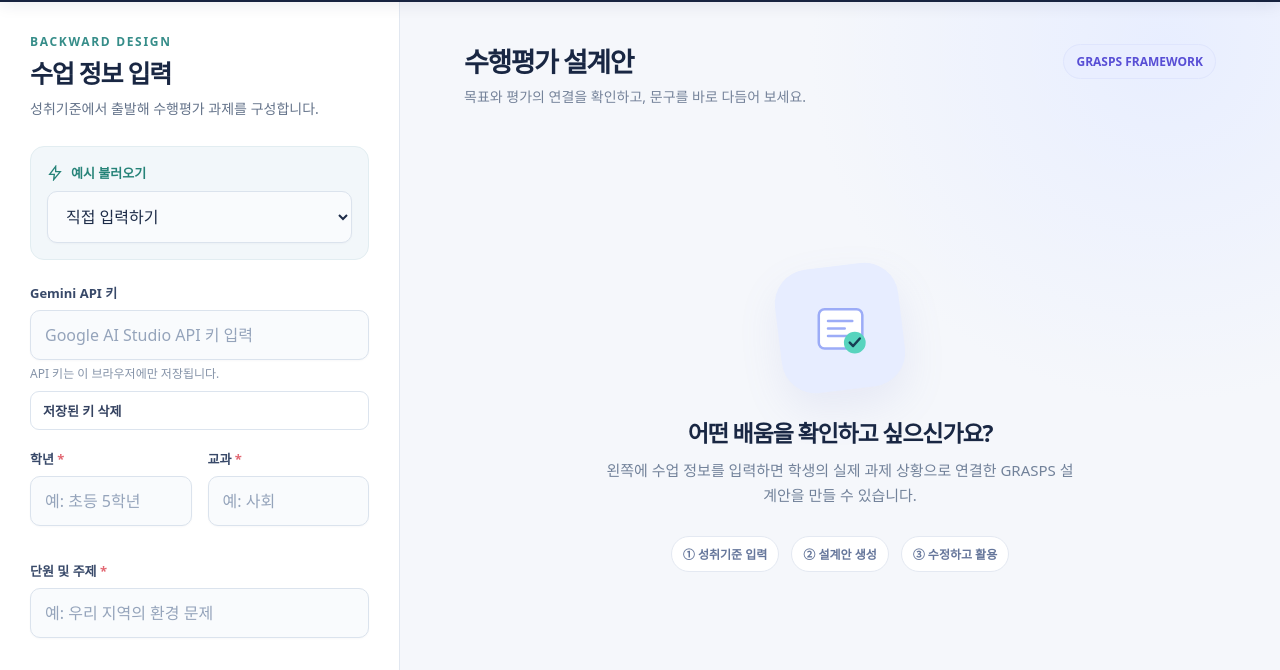
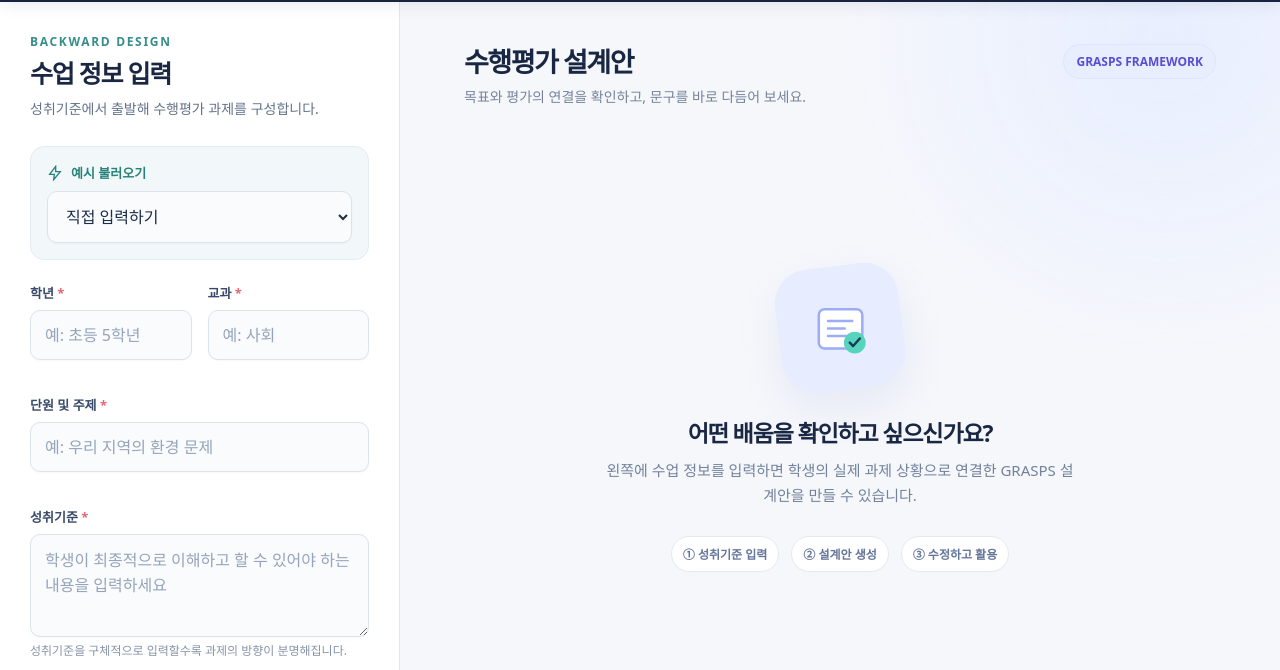
Before and after one commit to alhyun308-wq/grasps-helper, a plain HTML site: page index.html in a window 1280 px wide. Shown: the part 70-740 px from the top of the page. Drawn offline with Linux system fonts and the light colour scheme.

Commit message:
Remove API key field and redact saved key from copied results

```diff
--- a/index.html
+++ b/index.html
@@ -52,7 +52,6 @@
         <p class="eyebrow">BACKWARD DESIGN</p><h2 class="form-title" id="form-title">수업 정보 입력</h2><p class="form-desc">성취기준에서 출발해 수행평가 과제를 구성합니다.</p>
         <div class="template-box"><label class="template-label" for="template"><svg viewBox="0 0 24 24" fill="none" stroke="currentColor" stroke-width="2" aria-hidden="true"><path d="m13 2-9 12h7l-1 8 10-12h-7z"></path></svg>예시 불러오기</label><select id="template"><option value="">직접 입력하기</option><option value="social">초등 사회 · 지역 문제</option><option value="science">초등 과학 · 생태계</option><option value="language">중등 국어 · 주장하는 글</option></select></div>
         <form id="design-form" novalidate="">
-<div class="field full"><label for="gemini-key">Gemini API 키</label><input id="gemini-key" type="password" autocomplete="off" placeholder="Google AI Studio API 키 입력"><p class="hint">API 키는 이 브라우저에만 저장됩니다.</p><button id="clear-api-key" class="action" type="button">저장된 키 삭제</button></div>
           <div class="form-grid"><div class="field"><label for="grade">학년 <em>*</em></label><input id="grade" name="grade" placeholder="예: 초등 5학년" autocomplete="off" maxlength="40" required=""></div><div class="field"><label for="subject">교과 <em>*</em></label><input id="subject" name="subject" placeholder="예: 사회" autocomplete="off" maxlength="60" required=""></div>
           <div class="field full"><label for="topic">단원 및 주제 <em>*</em></label><input id="topic" name="topic" placeholder="예: 우리 지역의 환경 문제" autocomplete="off" maxlength="160" required=""></div>
           <div class="field full"><label for="standard">성취기준 <em>*</em></label><textarea id="standard" name="standard" placeholder="학생이 최종적으로 이해하고 할 수 있어야 하는 내용을 입력하세요" maxlength="1600" required=""></textarea><p class="hint">성취기준을 구체적으로 입력할수록 과제의 방향이 분명해집니다.</p></div>
@@ -96,13 +95,11 @@
       function fitResultText(){if(!window.matchMedia('(max-width: 760px)').matches)return;document.querySelectorAll('#result textarea').forEach(area=>{area.style.height='auto';area.style.height=`${area.scrollHeight+2}px`})}
       $('result').addEventListener('input',fitResultText);
       window.addEventListener('resize',()=>{document.querySelectorAll('#result textarea').forEach(area=>area.style.height='');fitResultText()});
-      const keyField=$('gemini-key');
-      try{keyField.value=localStorage.getItem('grasps-gemini-key')||''}catch{}
-      keyField.addEventListener('change',()=>{try{localStorage.setItem('grasps-gemini-key',keyField.value.trim())}catch{}});
-      $('clear-api-key').addEventListener('click',()=>{keyField.value='';try{localStorage.removeItem('grasps-gemini-key')}catch{};announce('저장된 키를 삭제했습니다.')});
+      const getApiKey=()=>{try{return (localStorage.getItem('grasps-gemini-key')||'').trim()}catch{return ''}};
+      const redactSecrets=(text)=>{const key=getApiKey();return key?String(text).split(key).join('[API 키 비공개]'):String(text)};
       async function generate(data){
-        const key=keyField.value.trim();
-        if(!key)throw new Error('Gemini API 키를 먼저 입력하세요.');
+        const key=getApiKey();
+        if(!key)throw new Error('이 브라우저에는 API 연결이 설정되어 있지 않습니다. 관리자에게 문의하세요.');
         try{localStorage.setItem('grasps-gemini-key',key)}catch{}
         const prompt='한국의 수행평가 전문교사로서 GRASPS 설계안을 작성하세요. 한국어 JSON 객체만 반환하세요. 키는 title,subtitle,standard,evidence,parts,rubric 입니다. parts는 목표, 역할, 대상, 상황, 결과물, 성공기준 순서의 정확히 6개 문자열 배열입니다. rubric은 최소 3개의 평가 항목 배열로 각 항목은 criterion,excellent,satisfactory,needsSupport 문자열 필드를 가져야 합니다. 수준별 평가 문구는 관찰 가능한 행동으로 구분하세요. 학년,교과,단원과 주제,성취기준,추가 맥락: '+JSON.stringify(data);
         const controller=new AbortController();
@@ -135,7 +132,7 @@
           const design=await generate(data);render(design);save();announce('AI 설계안이 만들어졌습니다. 각 항목을 수정할 수 있습니다.');
           if(window.matchMedia('(max-width: 760px)').matches)$('result').scrollIntoView({behavior:'smooth',block:'start'});
           return design;
-        }catch(error){$('form-error').textContent=error.message||'AI 생성에 실패했습니다.';throw error;}
+        }catch(error){$('form-error').textContent=redactSecrets(error.message||'AI 생성에 실패했습니다.');throw error;}
         finally{button.disabled=false;button.removeAttribute('aria-busy');$('generate-label').textContent='GRASPS 생성하기';}
       }
       function render(design){
@@ -191,7 +188,7 @@
       $('rubric-tabs').addEventListener('keydown',(event)=>{const index=rubricLevels.findIndex(([key])=>key===selectedRubricLevel);const next=event.key==='ArrowRight'?(index+1)%3:event.key==='ArrowLeft'?(index+2)%3:event.key==='Home'?0:event.key==='End'?2:-1;if(next>=0){event.preventDefault();selectRubricLevel(rubricLevels[next][0],true)}});
       $('template').addEventListener('change',(event)=>{const sample=templates[event.target.value];if(!sample)return;fields.forEach(id=>$(id).value=sample[id]||'');$('form-error').textContent='';save();$('grade').focus();});
       fields.forEach(id=>$(id).addEventListener('input',()=>{ $(id).removeAttribute('aria-invalid');$('form-error').textContent='';save(); }));
-      $('copy-button').addEventListener('click',async()=>{if(!current)return;const rubric=Array.isArray(current.rubric)&&current.rubric.length>=3?[`평가 항목\n${rubricText()}`]:[];const text=[current.title,current.subtitle,'',`성취기준: ${current.standard}`,'',...labels.map(([,en,ko],i)=>`${ko} (${en})\n${current.parts[i]}`),'',...rubric,`평가 증거 확인\n${current.evidence}`].join('\n\n');try{await navigator.clipboard.writeText(text);announce('설계안 전체를 복사했습니다.')}catch{announce('복사할 수 없습니다. 브라우저의 클립보드 권한을 확인해 주세요.')}});
+      $('copy-button').addEventListener('click',async()=>{if(!current)return;const rubric=Array.isArray(current.rubric)&&current.rubric.length>=3?[`평가 항목\n${rubricText()}`]:[];const text=[current.title,current.subtitle,'',`성취기준: ${current.standard}`,'',...labels.map(([,en,ko],i)=>`${ko} (${en})\n${current.parts[i]}`),'',...rubric,`평가 증거 확인\n${current.evidence}`].join('\n\n');try{await navigator.clipboard.writeText(redactSecrets(text));announce('설계안 전체를 복사했습니다.')}catch{announce('복사할 수 없습니다. 브라우저의 클립보드 권한을 확인해 주세요.')}});
       $('print-button').addEventListener('click',()=>window.print());
       const saved=safeStore.get();if(saved?.input){fields.forEach(id=>{if(typeof saved.input[id]==='string')$(id).value=saved.input[id]});if(saved.output?.parts?.length===6)render(saved.output);}
 
```
